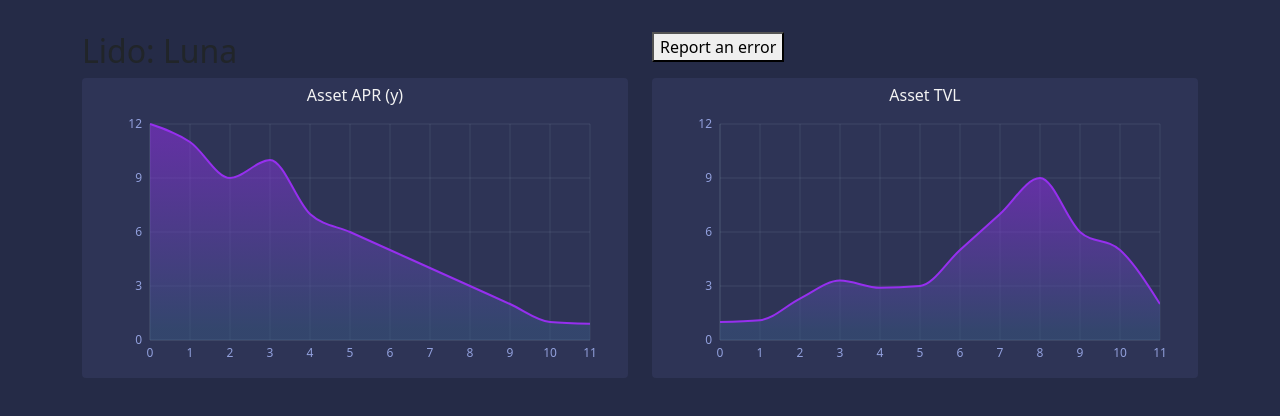
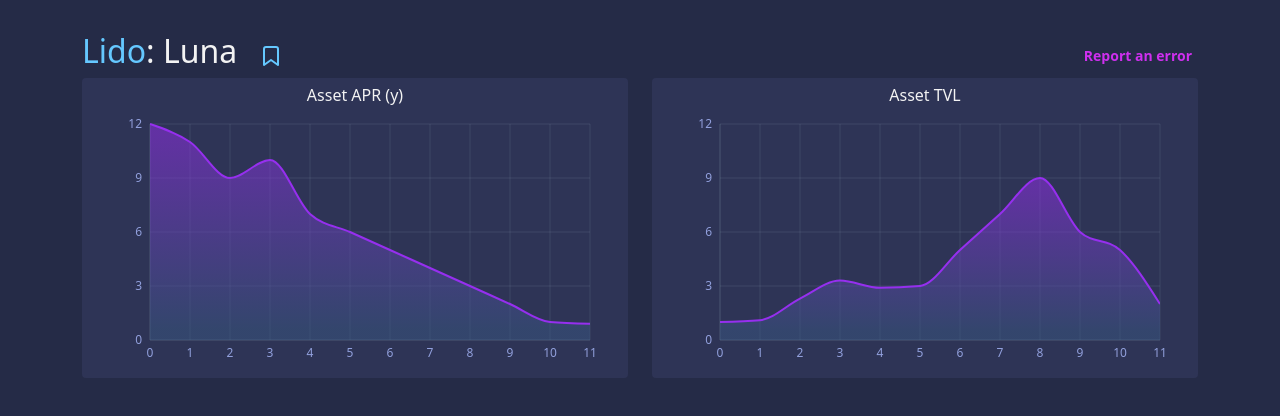
Before and after one commit to nparoski/multifarm-charts, a React (Create React App) app: page / in a window 1280 px wide. Shown: the top 416 px of the page. Built offline with nearby package versions, Linux system fonts and the light colour scheme; no server answers.

Commit message:
Add page specific styles and import icon.

```diff
--- a/src/pages/charts/Charts.css
+++ b/src/pages/charts/Charts.css
@@ -0,0 +1,35 @@
+.page-charts .page-charts__title {
+  display: flex;
+  align-items: center;
+}
+
+.page-charts .page-charts__title h2 {
+  color: #65c8ff;
+  margin-right: 1rem;
+}
+
+.page-charts .page-charts__title h2 span {
+  color: #f3f3f3;
+}
+
+.page-charts .page-charts__title svg {
+  stroke: #65c8ff;
+}
+
+.page-charts .page-charts__title button {
+  background: none;
+  border: none;
+}
+
+.page-charts__report {
+  display: flex;
+  justify-content: flex-end;
+}
+
+.page-charts__report button {
+  background: none;
+  border: none;
+  color: #cf2fef;
+  font-weight: 600;
+  font-size: 0.875rem;
+}
--- a/src/pages/charts/Charts.tsx
+++ b/src/pages/charts/Charts.tsx
@@ -3,6 +3,7 @@
 import AreaChart from '../../components/AreaChart/AreaChart';
 import {getChartData} from '../../services/charts';
 import {IChart} from '../../typescript/models/IChart';
+import {ReactComponent as BookmarkIcon} from './bookmark.svg';
 
 import './Charts.css';
 
@@ -26,14 +27,23 @@
   }, [apiData]);
 
   return (
-    <div>
+    <div className="page-charts">
       <div className="container">
-        <div className="row">
+        <div className="row align-items-center">
           <div className="col-6">
-            <h2>Lido: Luna</h2>
+            <div className="page-charts__title">
+              <h2>
+                Lido<span>: Luna</span>
+              </h2>
+              <button>
+                <BookmarkIcon />
+              </button>
+            </div>
           </div>
           <div className="col-6">
-            <button>Report an error</button>
+            <div className="page-charts__report">
+              <button>Report an error</button>
+            </div>
           </div>
         </div>
         <div className="row">
```
Also changed, not shown: src/pages/charts/bookmark.svg (added).
